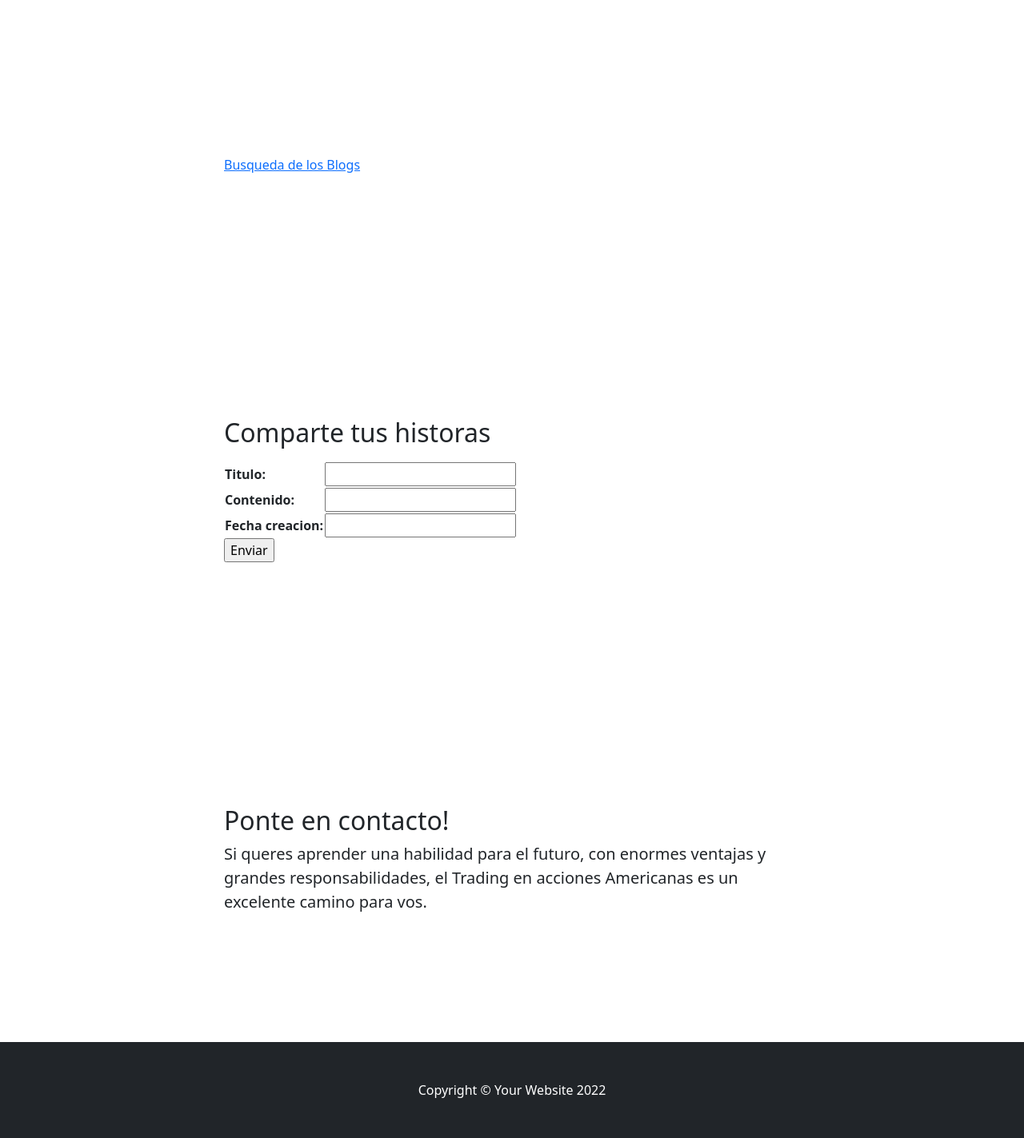
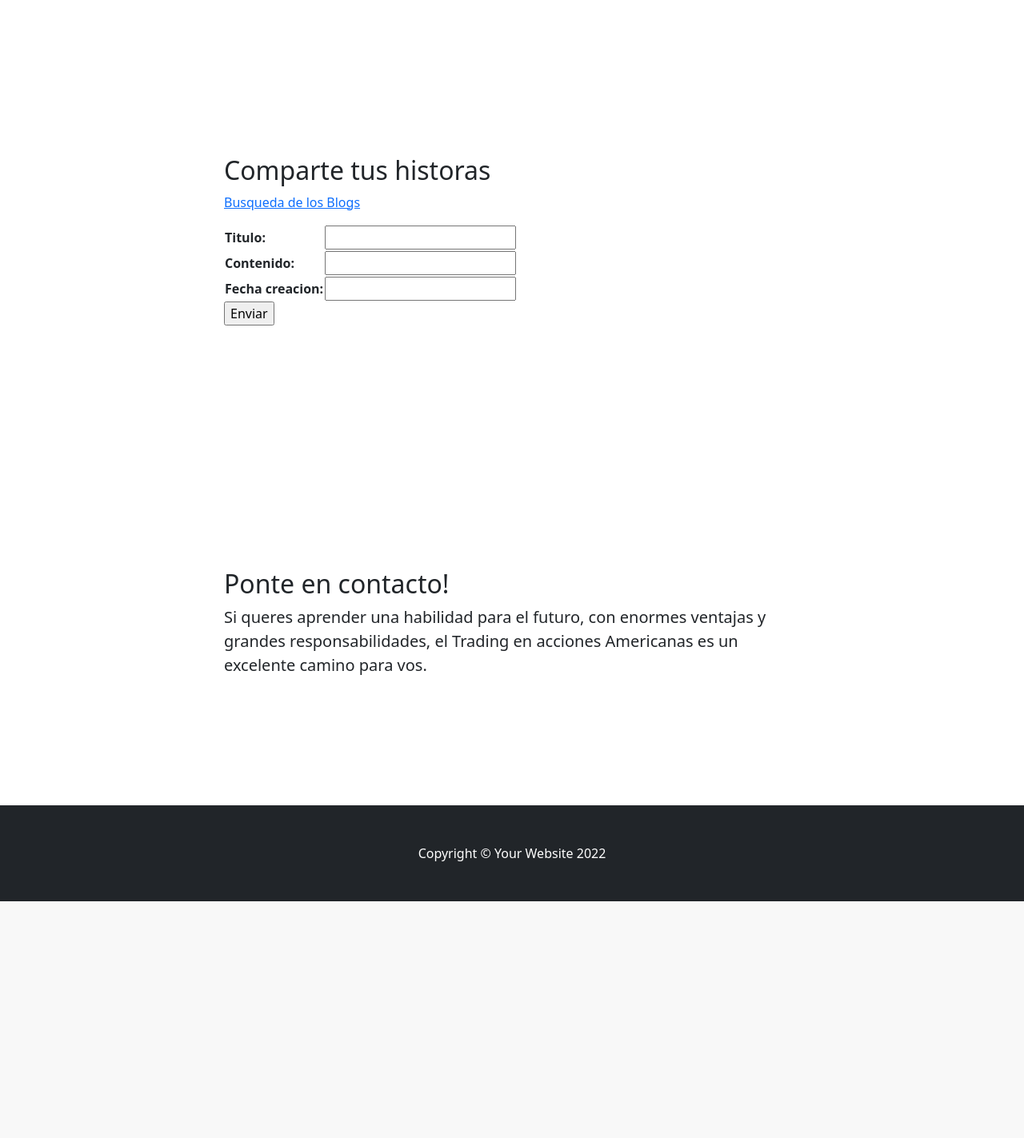
Before and after one commit to pabloMzalez/Entrega-1---Labbozzetta---Gonzalez, a Django app: page /blog/ in a window 1280 px wide. Shown: the part 728-2151 px from the top of the page at 80% size. After the commit the page ends 1855 px from the top, so only its background shows below. Run offline with Django 4.2, Linux system fonts and the light colour scheme; some libraries are stand-ins or nearby versions.

Commit message:
Terminado

```diff
--- a/blog_app_1/models.py
+++ b/blog_app_1/models.py
@@ -7,5 +7,5 @@ class Blog(models.Model):
     contenido = models.CharField(max_length= 500)
     fecha_creacion = models.DateField(null=True)
 
-    # def __str__(self):
-    #     return {self.titulo}
+    def __str__(self):
+        return f"{self.titulo}"
--- a/templates/base.html
+++ b/templates/base.html
@@ -60,7 +60,7 @@
         {% endblock seccion_inicio %}
         <!-- Services section-->
 
-        {% block boton_de_busqueda %}{% endblock boton_de_busqueda %}
+
         {% block formulario %}{% endblock formulario %}
         {% block formulario_de_busqueda %}{% endblock formulario_de_busqueda %}
 
--- a/templates/blog.html
+++ b/templates/blog.html
@@ -25,23 +25,6 @@
         </section>
 {% endblock seccion_inicio %}
 
-{% block boton_de_busqueda %}
-
-<section id="blog">
-    <div class="container px-4">
-        <div class="row gx-4 justify-content-center">
-            <div class="col-lg-8">
-                <p>
-                    <a href={% url 'listado_blog' %}> Busqueda de los Blogs</a>
-                </p>
-            </div>
-        </div>
-    </div>
-</section>
-
-{% endblock boton_de_busqueda %}
-
-
 
 {% block formulario %}
 <section id="blog">
@@ -49,6 +32,9 @@
         <div class="row gx-4 justify-content-center">
             <div class="col-lg-8">
                 <h2>Comparte tus historas</h2>
+                <p>
+                    <a href={% url 'listado_blog' %}> Busqueda de los Blogs</a>
+                </p>
                 <p>
                     <form action={% url 'crear_blog' %} method="POST">
                         {% csrf_token %}
--- a/templates/busqueda_blog.html
+++ b/templates/busqueda_blog.html
@@ -33,6 +33,9 @@
     <div class="container px-4">
         <div class="row gx-4 justify-content-center">
             <div class="col-lg-8">
+                <p>
+                    <a href={% url 'crear_blog' %}> Crear Blogs</a>
+                </p>
                 <p>
                     <form action= {% url 'listado_blog' %} method="GET">
                         {{form}}
```
